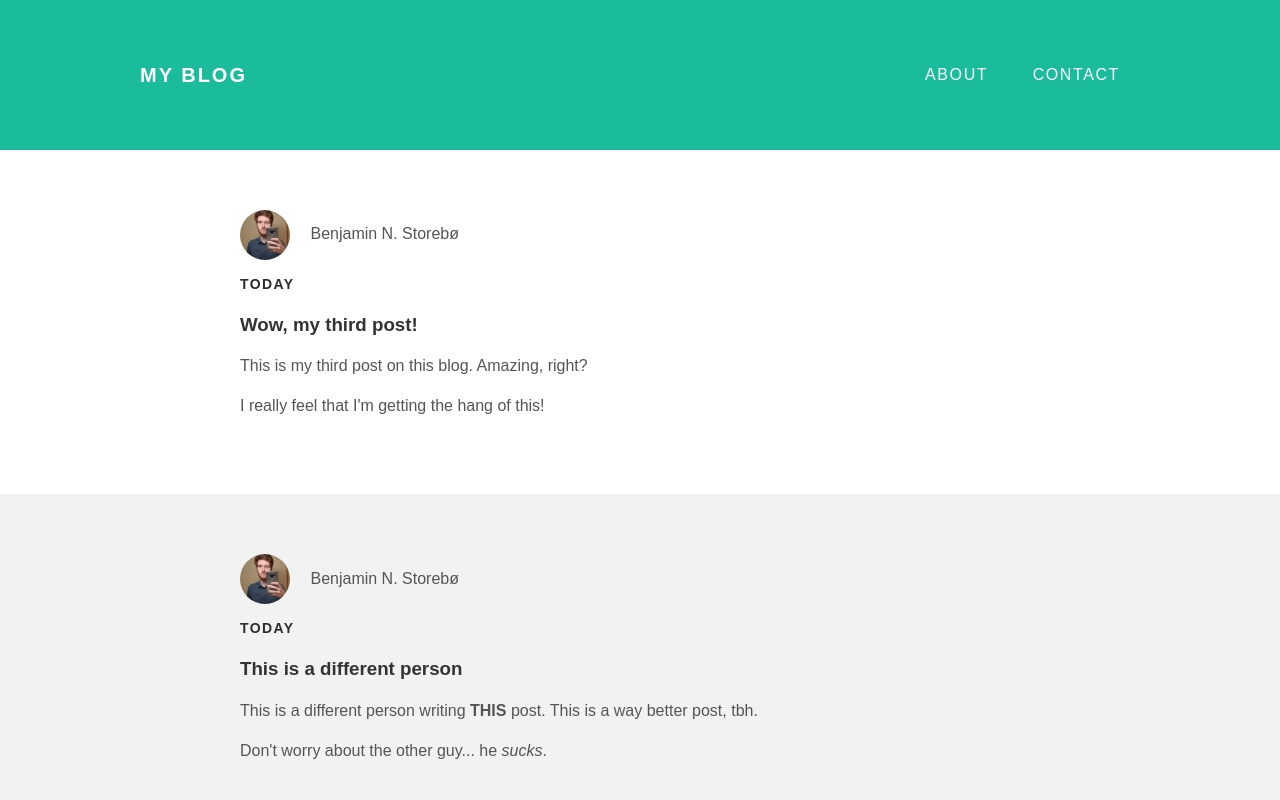
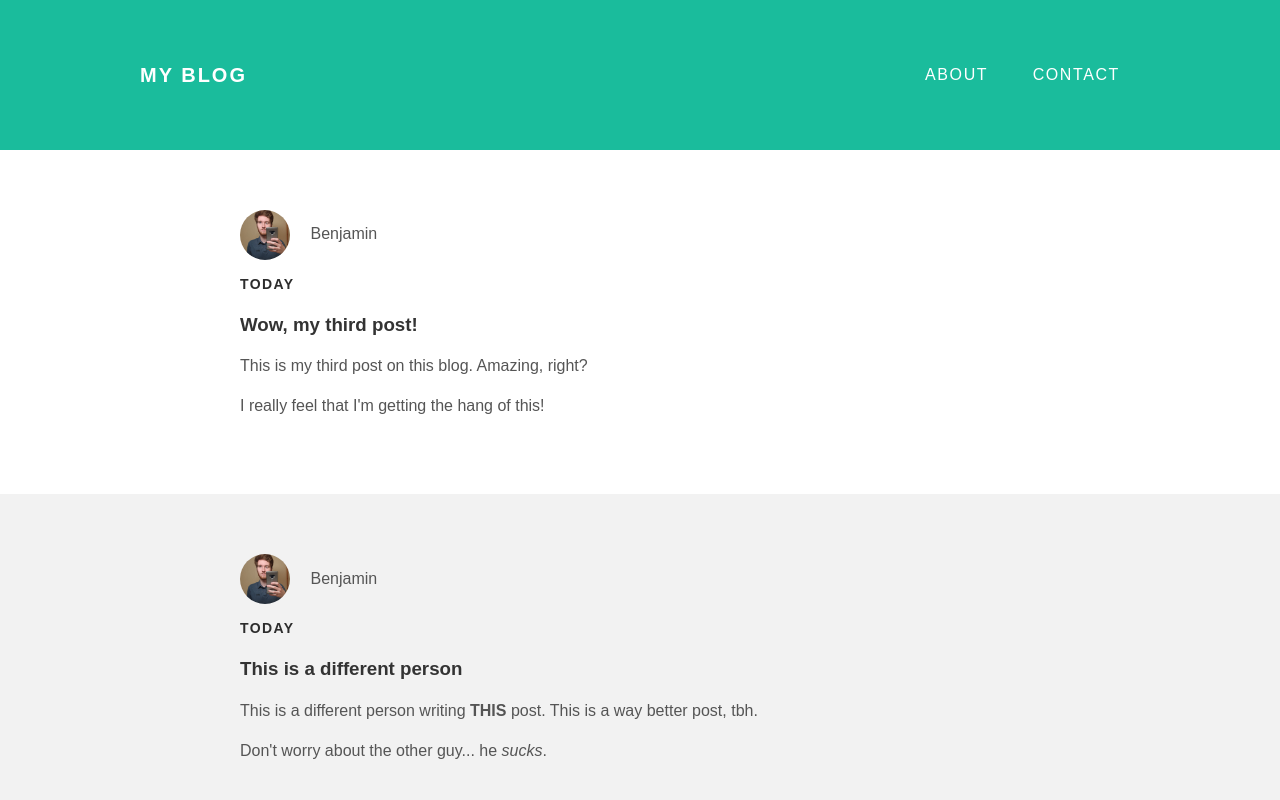
Before and after one commit to TrueBenja/truebenja.github.io, a plain HTML site: page index.html in a window 1280 px wide. Shown: the top 800 px of the page. Drawn offline with Linux system fonts and the light colour scheme.

Commit message:
Update index.html

```diff
--- a/index.html
+++ b/index.html
@@ -19,7 +19,7 @@
                     <div class = "post">
                             <div class = "post-author">
                                 <img src = "truebenja.github.io/Photos/Facebook Profile Photo.jpg">
-                                <span>Benjamin N. Storebø</span>
+                                <span>Benjamin</span>
                             </div>
                             <p class = "post-date"><strong>Today</strong></p>
                             <h3 class = "post-title">Wow, my third post!</h3>
@@ -37,7 +37,7 @@
                     <div class = "post">
                             <div class = "post-author">
                                 <img src = "truebenja.github.io/Photos/Facebook Profile Photo.jpg">
-                                <span>Benjamin N. Storebø</span>
+                                <span>Benjamin</span>
                             </div>
                             <p class = "post-date"><strong>Today</strong></p>
                             <h3 class = "post-title">This is a different person</h3>
```
